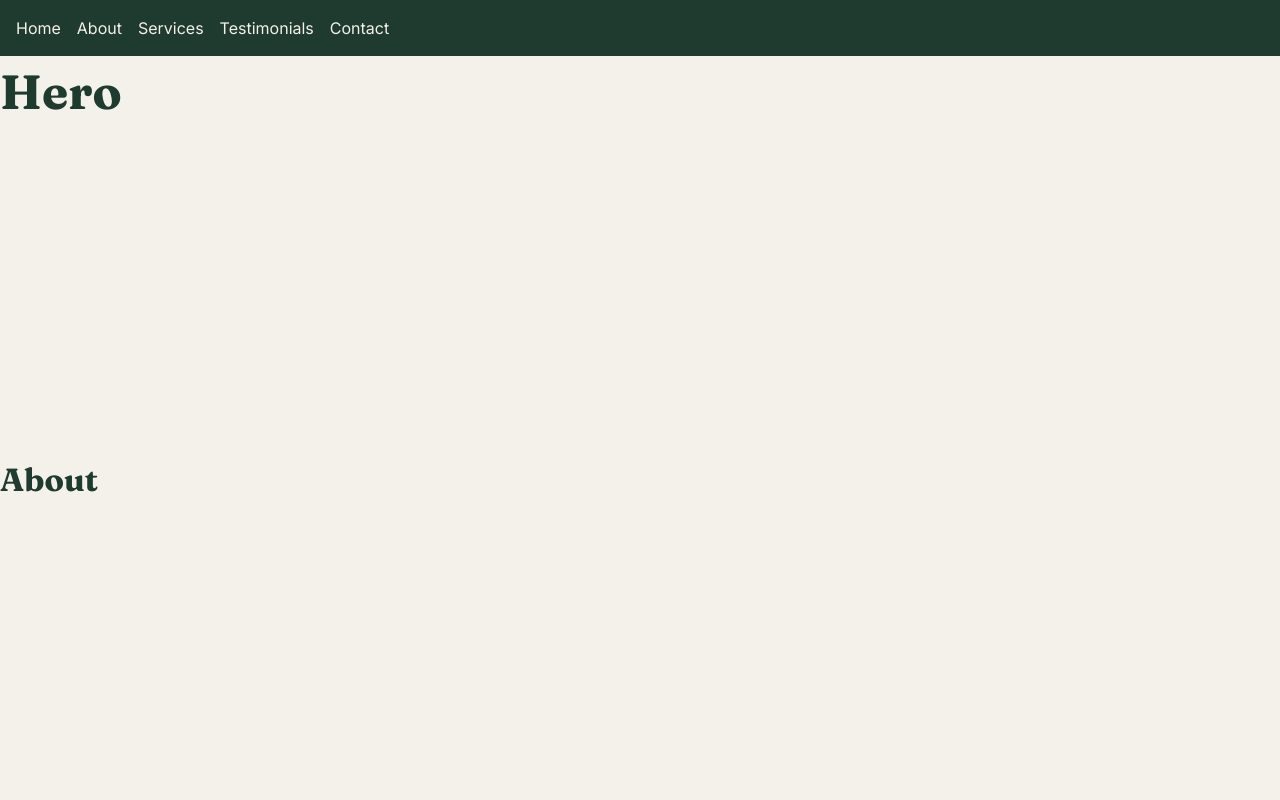
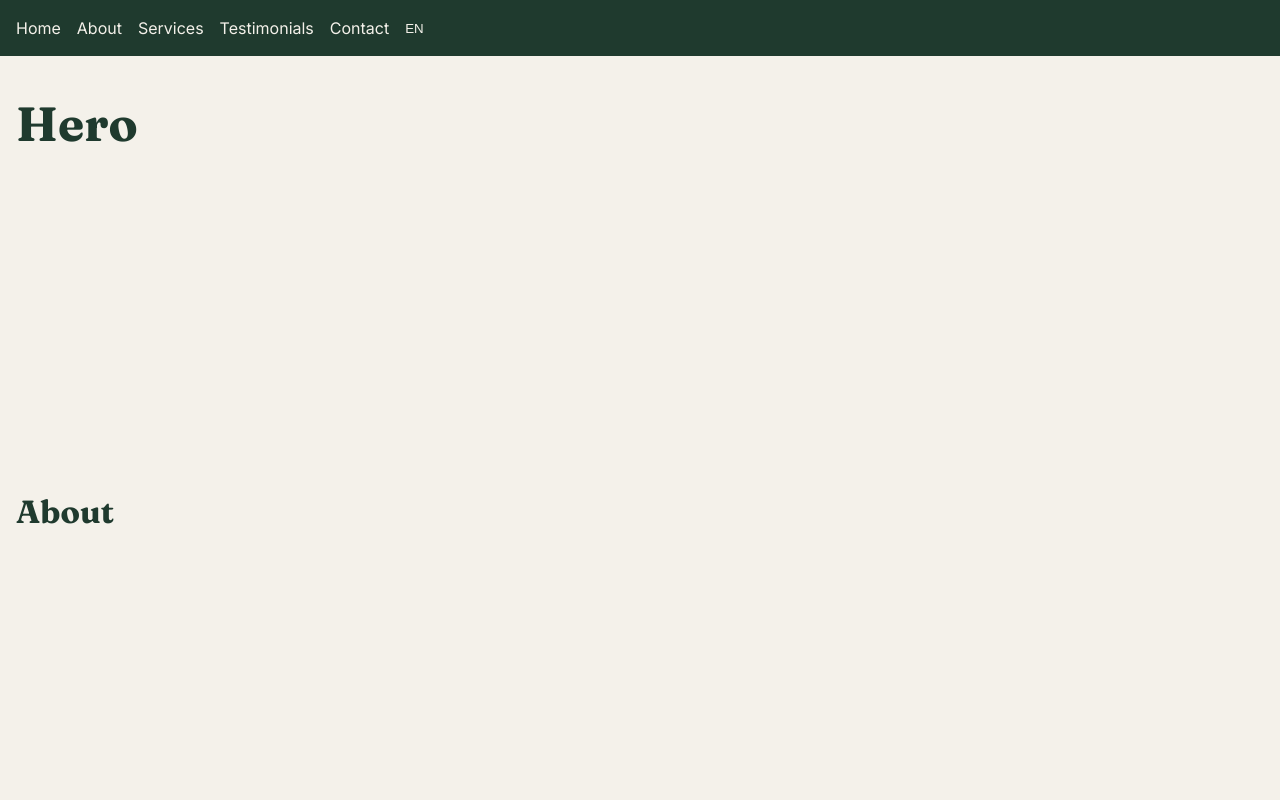
Before and after one commit to alluszru/SuperDruzyna, a React (Vite) app in the folder frontend/: page / in a window 1280 px wide. Shown: the top 800 px of the page. Built offline with nearby package versions, Linux system fonts and the light colour scheme.

Commit message:
feat: add language context and PL/EN switch in nav

```diff
--- a/frontend/src/App.jsx
+++ b/frontend/src/App.jsx
@@ -5,10 +5,12 @@ import Services from "./sections/Services";
 import Testimonials from "./sections/Testimonials";
 import Contact from "./sections/Contact";
 import Footer from "./sections/Footer";
+import LanguageContext from "./sections/LanguageContext";
 
 function App() {
   return (
     <>
+      <LanguageContext >
         <Nav />
         <main>
           <Hero />
@@ -18,6 +20,7 @@ function App() {
           <Contact />
         </main>
         <Footer />
+      </LanguageContext>
     </>
   );
 }
--- a/frontend/src/Nav.jsx
+++ b/frontend/src/Nav.jsx
@@ -1,11 +1,22 @@
+import { useLanguage } from "./sections/LanguageContext";
+
 function Nav() {
+
+  const {language, setLanguage} = useLanguage();
+
+  const languageLabel = language === "pl" ? "EN" : "PL";
+  function changeLanguage() {
+    setLanguage(language === "pl" ? "en" : "pl")
+  }
+
   return (
     <nav className="nav">
-      <a href="#home">Home</a>
-      <a href="#about">About</a>
-      <a href="#services">Services</a>
-      <a href="#testimonials">Testimonials</a>
-      <a href="#contact">Contact</a>
+        <a href="#home">Home</a>
+        <a href="#about">About</a>
+        <a href="#services">Services</a>
+        <a href="#testimonials">Testimonials</a>
+        <a href="#contact">Contact</a>
+        <button className="langButton" onClick={changeLanguage}>{languageLabel}</button>
     </nav>
   );
 }
--- a/frontend/src/index.css
+++ b/frontend/src/index.css
@@ -61,7 +61,7 @@ body {
 
 .section {
   min-height: 50vh;
-  padding: var(--size-l) var(--size-sm);
+  padding: var(--size-lg) var(--size-sm);
 }
 
 h1,
@@ -111,3 +111,13 @@ a {
 a:hover {
   color: var(--color-forest);
 }
+
+.langButton {
+  background-color: var(--color-forest);
+  border: none;
+  color: var(--color-cream);
+}
+
+.langButton:hover {
+   color: var(--color-sage);
+}
--- /dev/null
+++ b/frontend/src/sections/LanguageContext.jsx
@@ -0,0 +1,19 @@
+import { createContext, useContext, useState } from "react";
+
+const LangContext = createContext("pl");
+
+function LanguageContext({ children }) {
+  const [language, setLanguage] = useState("pl");
+
+  return (
+    <LangContext value ={{language, setLanguage}}>
+      {children}
+    </LangContext>
+  );
+}
+
+export function useLanguage() {
+  return useContext(LangContext);
+}
+
+export default LanguageContext;
```
Lines whose indentation alone changed are shown as unchanged.
